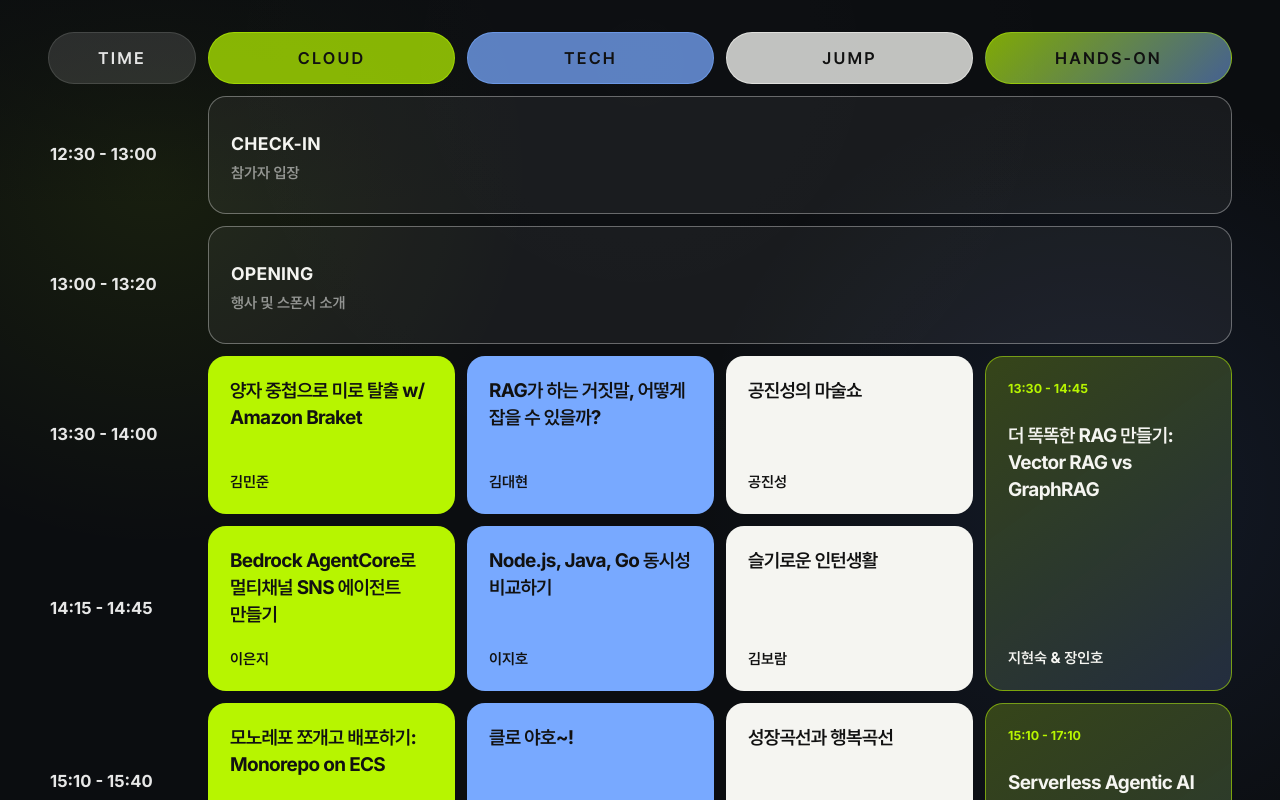
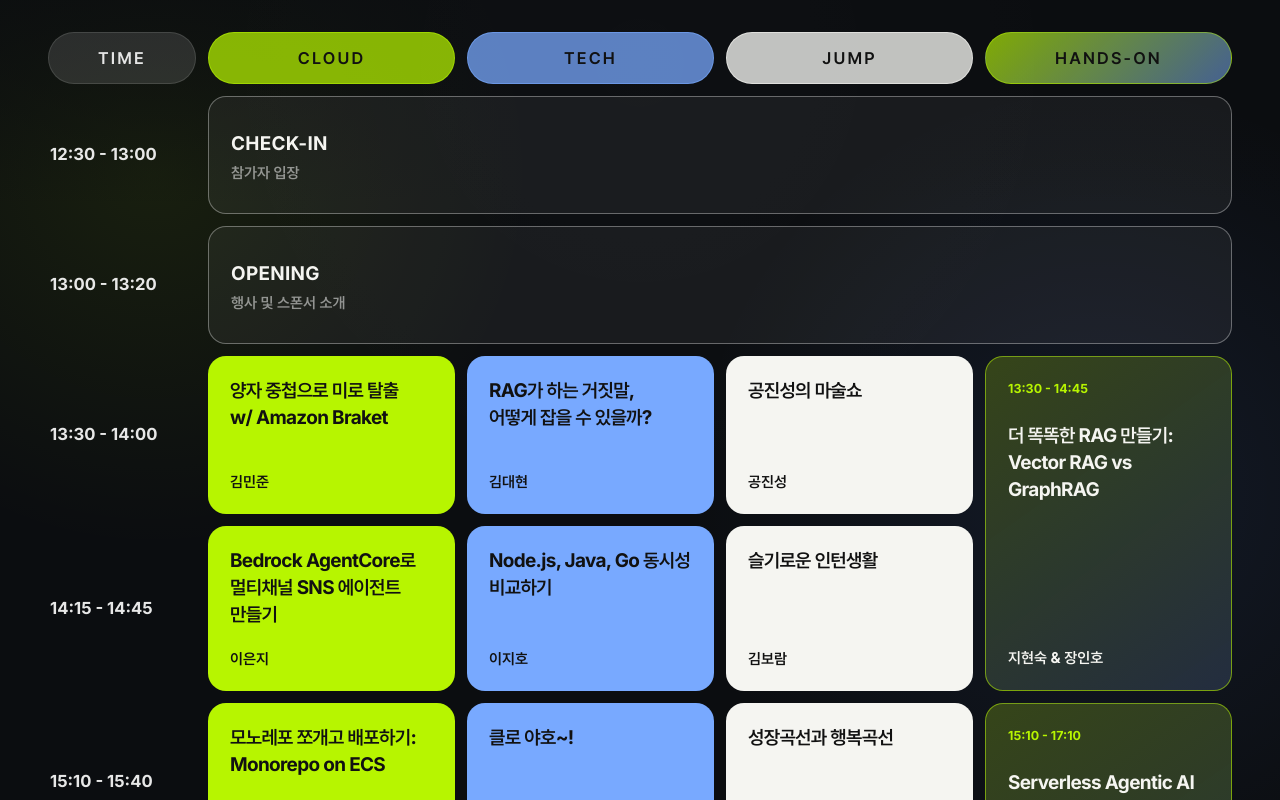
Before and after one commit to AUSG/ausgcon2026, a Next.js app: page / in a window 1280 px wide. Shown: the part 3480-4280 px from the top of the page. Built offline with nearby package versions, Linux system fonts and the light colour scheme; a web font is replaced by a local one.

Commit message:
style: refine timetable title wrapping

```diff
--- a/src/app/globals.css
+++ b/src/app/globals.css
@@ -1086,6 +1086,7 @@ img {
   font-weight: 680;
   letter-spacing: -0.035em;
   line-height: 1.42;
+  white-space: pre-line;
 }
 
 .program-card small {
@@ -1138,7 +1139,7 @@ img {
 
 .program-card--shared strong {
   margin-top: 4px;
-  font-size: 1.1rem;
+  font-size: clamp(1.12rem, 1.48vw, 1.34rem);
   letter-spacing: 0.015em;
 }
 
--- a/src/data/conference.ts
+++ b/src/data/conference.ts
@@ -48,12 +48,12 @@ export const timetable: TimetableRow[] = [
     sessions: [
       {
         track: "CLOUD",
-        title: "양자 중첩으로 미로 탈출 \n w/ Amazon Braket",
+        title: "양자 중첩으로 미로 탈출\nw/ Amazon Braket",
         speaker: "김민준",
       },
       {
         track: "TECH",
-        title: "RAG가 하는 거짓말, 어떻게 잡을 수 있을까?",
+        title: "RAG가 하는 거짓말,\n어떻게 잡을 수 있을까?",
         speaker: "김대현",
       },
       { track: "JUMP", title: "공진성의 마술쇼", speaker: "공진성" },
@@ -133,7 +133,7 @@ export const speakers: Speaker[] = [
   {
     name: "김민준",
     track: "CLOUD",
-    session: "양자 중첩으로 미로 탈출 w/ Amazon Braket",
+    session: "양자 중첩으로 미로 탈출\nw/ Amazon Braket",
     description:
       "AWS 양자 컴퓨팅 서비스와 간단한 문제를 풀며 양자컴퓨터를 가깝게 만납니다.",
     image: null,
@@ -141,7 +141,7 @@ export const speakers: Speaker[] = [
   {
     name: "김대현",
     track: "TECH",
-    session: "RAG가 하는 거짓말, 어떻게 잡을 수 있을까?",
+    session: "RAG가 하는 거짓말,\n어떻게 잡을 수 있을까?",
     description:
       "RAG의 환각을 발견하고 평가하는 방법과 Cloud에 구축한 검증 파이프라인을 공유합니다.",
     image: null,
```
